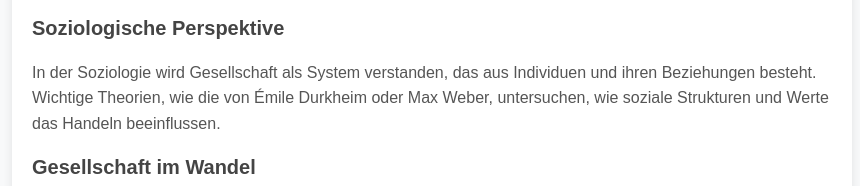
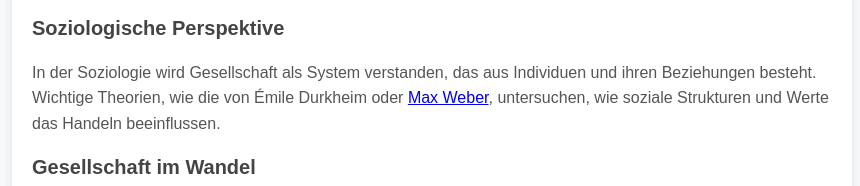
Before and after one commit to DaWahl/maxipedia, a plain HTML site: page Gesellschaft.html in a window 1280 px wide. Shown: the part 535-721 px from the top of the page, without its empty margins (208-1068 px from the left). Drawn offline with Linux system fonts and the light colour scheme.

Commit message:
Update Gesellschaft.html

```diff
--- a/Gesellschaft.html
+++ b/Gesellschaft.html
@@ -85,7 +85,7 @@
         <p>Gesellschaften können auf verschiedene Weise klassifiziert werden, z. B. als traditionelle, industrielle oder postindustrielle Gesellschaften. Jede Form ist geprägt durch spezifische <a href="Wirtschaft.html">wirtschaftliche</a> und <a href="Kultur.html">kulturelle</a> Merkmale.</p>
 
         <h3>Soziologische Perspektive</h3>
-        <p>In der Soziologie wird Gesellschaft als System verstanden, das aus Individuen und ihren Beziehungen besteht. Wichtige Theorien, wie die von Émile Durkheim oder Max Weber, untersuchen, wie soziale Strukturen und Werte das Handeln beeinflussen.</p>
+        <p>In der Soziologie wird Gesellschaft als System verstanden, das aus Individuen und ihren Beziehungen besteht. Wichtige Theorien, wie die von Émile Durkheim oder <a href="Max.html">Max Weber</a>, untersuchen, wie soziale Strukturen und Werte das Handeln beeinflussen.</p>
 
         <h3>Gesellschaft im Wandel</h3>
         <p>Im Laufe der Geschichte haben sich Gesellschaften durch technologische, wirtschaftliche und kulturelle Entwicklungen stark verändert. Globalisierung, Digitalisierung und soziale <a href="Bewegung.html">Bewegungen</a> sind Beispiele für aktuelle Wandlungsprozesse.</p>
```
